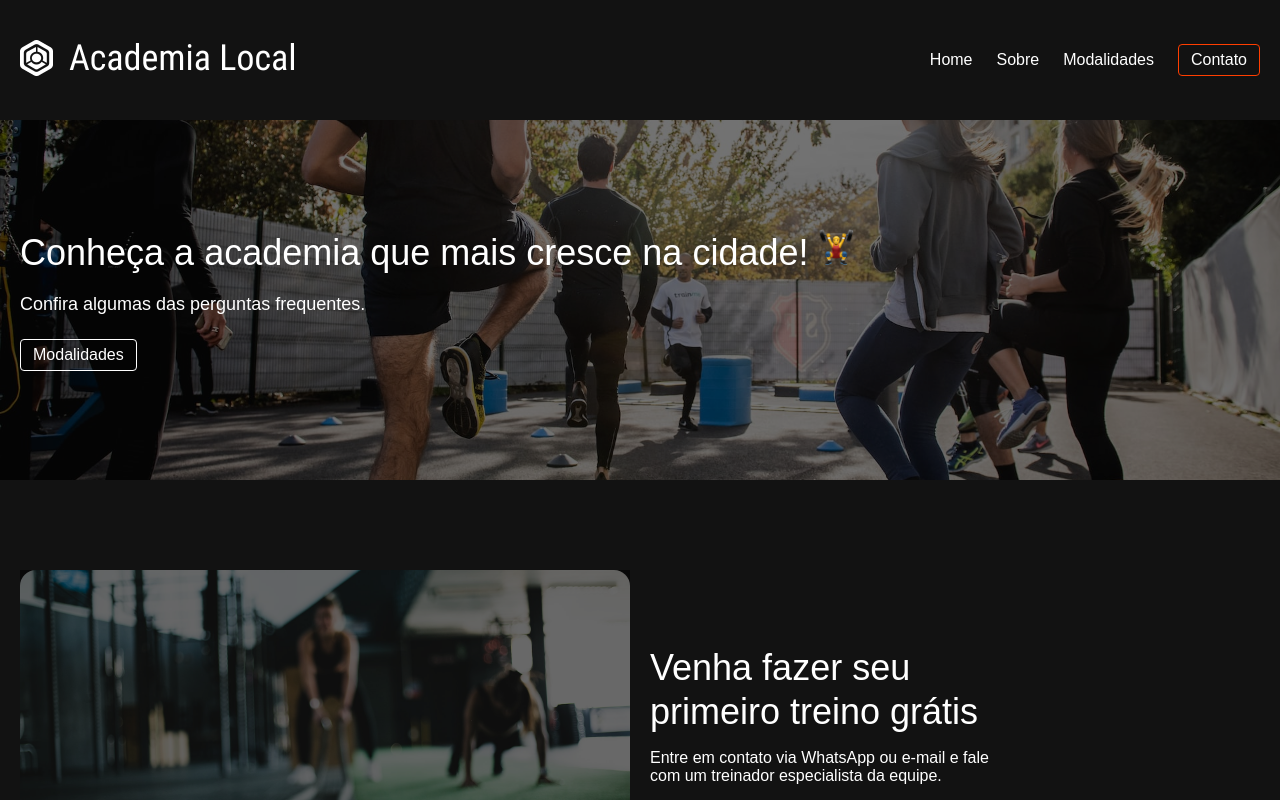
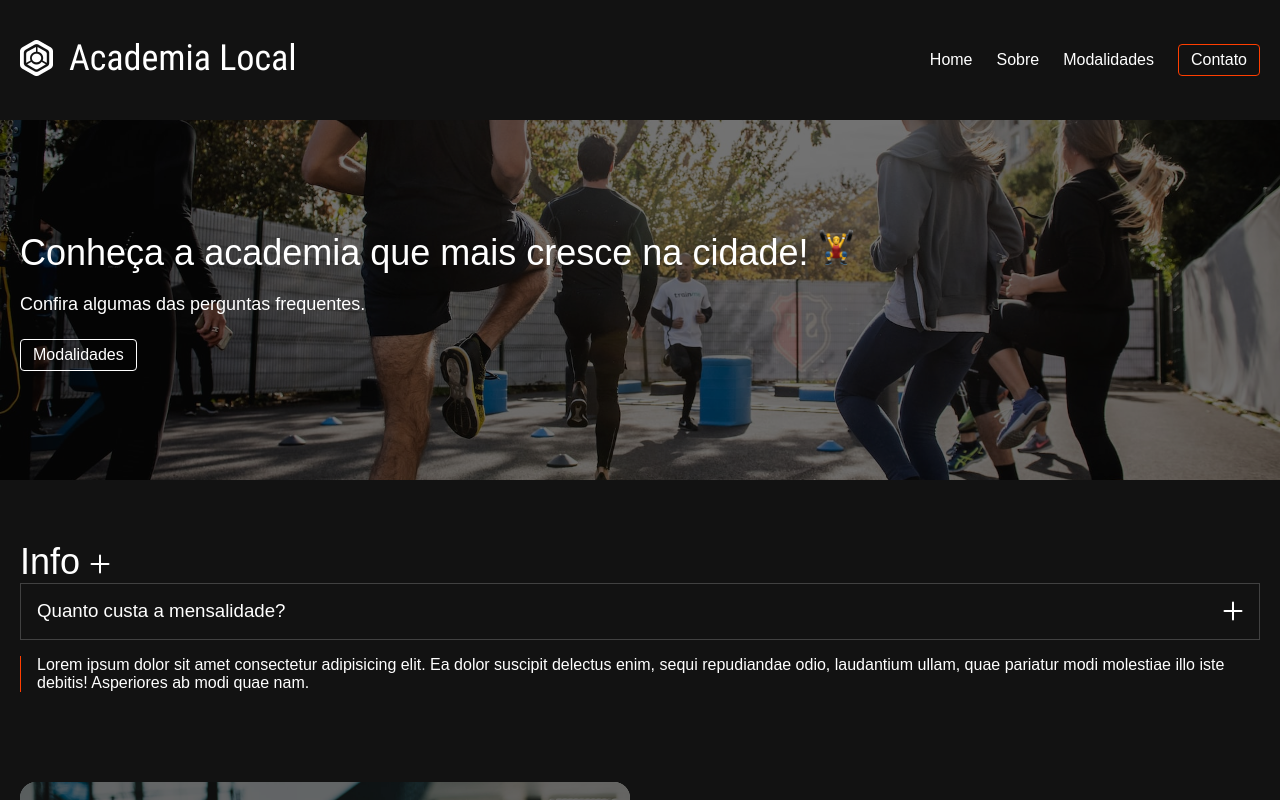
Before and after one commit to kevincamussi/academialocal_svelte, a SvelteKit app: page /sobre in a window 1280 px wide. Shown: the top 800 px of the page. Built offline with nearby package versions, Linux system fonts and the light colour scheme.

Commit message:
style: design for faq section

```diff
--- a/src/lib/Footer.svelte
+++ b/src/lib/Footer.svelte
@@ -53,11 +53,13 @@
 					position: absolute;
 					inset: 0;
 					background-color: colors('overlay');
+					border-radius: 16px;
 				}
 
 				img {
 					max-width: 100%;
 					border-radius: 16px;
+					object-fit: cover;
 				}
 			}
 		}
--- /dev/null
+++ b/src/lib/Info.svelte
@@ -0,0 +1,41 @@
+<script lang="ts">
+	import IconPlus from './assets/IconPlus.svelte';
+
+	export let question: string;
+	export let answer: string;
+</script>
+
+<h1>Info <IconPlus /></h1>
+
+<div class="info">
+	<div class="question">
+		<h3>{question}</h3>
+		<IconPlus />
+	</div>
+	<div class="answer">
+		<p>{answer}</p>
+	</div>
+</div>
+
+<style lang="scss">
+	@use '../styles/colors.scss' as *;
+
+	.info {
+		.question {
+			display: flex;
+			align-items: center;
+			border: 1px solid colors('subtle');
+			padding: 16px;
+
+			:global(svg) {
+				margin-left: auto;
+			}
+		}
+
+		.answer {
+			padding: 0 16px;
+			margin-top: 16px;
+			border-left: 1px solid colors('feature');
+		}
+	}
+</style>
--- /dev/null
+++ b/src/lib/assets/IconPlus.svelte
@@ -0,0 +1,9 @@
+<svg width="20" height="20" viewBox="0 0 20 20" fill="none" xmlns="http://www.w3.org/2000/svg"
+	><path
+		d="M1.51472 10H18.4853M10 18.4853V1.51473"
+		stroke="white"
+		stroke-width="2"
+		stroke-linecap="round"
+		stroke-linejoin="round"
+	/></svg
+>
--- a/src/routes/+page.svelte
+++ b/src/routes/+page.svelte
@@ -7,7 +7,7 @@
 	content="A academia Local está pronta para te ajudar a chegar mais longe e alcançar sua melhor
 			performance ."
 	btn="Sobre"
-	href="/"
+	href="/sobre"
 	img="musculacao"
 	icon="muscle"
 />
--- a/src/routes/sobre/+page.svelte
+++ b/src/routes/sobre/+page.svelte
@@ -1,4 +1,5 @@
 <script lang="ts">
+	import Info from '$lib/Info.svelte';
 	import Intro from '$lib/Intro.svelte';
 </script>
 
@@ -10,3 +11,18 @@
 	href="/modalidades"
 	content="Confira algumas das perguntas frequentes."
 />
+
+<section class="faq">
+	<div class="faq__wrapper wrap">
+		<Info
+			question="Quanto custa a mensalidade?"
+			answer="Lorem ipsum dolor sit amet consectetur adipisicing elit. Ea dolor suscipit delectus enim, sequi repudiandae odio, laudantium ullam, quae pariatur modi molestiae illo iste debitis! Asperiores ab modi quae nam."
+		/>
+	</div>
+</section>
+
+<style lang="scss">
+	.faq {
+		margin-top: 60px;
+	}
+</style>
```
Also changed, not shown: src/lib/assets/plus.svg (deleted).
